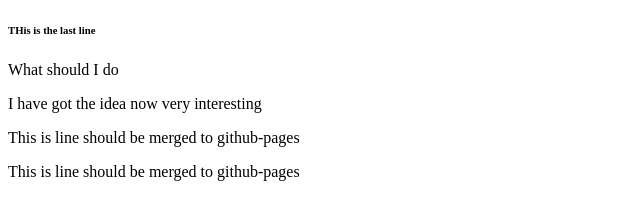
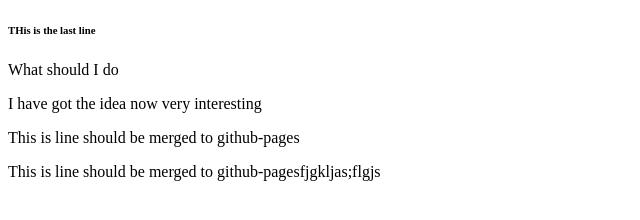
Before and after one commit to RafatHaQ/myfirstwebsite, a plain HTML site: page index.html in a window 1280 px wide. Shown: the part 198-418 px from the top of the page, without its empty margins (0-640 px from the left). Drawn offline with Linux system fonts and the light colour scheme.

Commit message:
Update index.html

```diff
--- a/index.html
+++ b/index.html
@@ -14,7 +14,7 @@
 <p>What should I do</p>
 <p>I have got the idea now very interesting</p>
 <p>This is line should be merged to github-pages</p>
-<p>This is line should be merged to github-pages</p>
+<p>This is line should be merged to github-pagesfjgkljas;flgjs</p>
 <body>
 
 </body>
```
